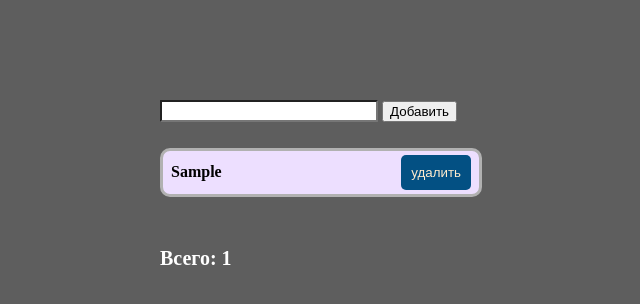
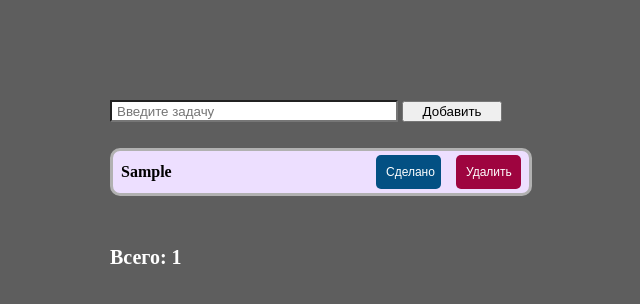
Before and after one commit to emlees-kz/Todo-list, a plain HTML site: page index.html in a window 1280 px wide. Both pictures are taken after typing "Sample" into the empty fields and a click on the button "Добавить". Shown: the whole page, without its empty margins (330-970 px from the left). Drawn offline with Linux system fonts and the light colour scheme.

Commit message:
done button added

```diff
--- a/index.html
+++ b/index.html
@@ -4,12 +4,12 @@
     <meta charset="UTF-8">
     <meta http-equiv="X-UA-Compatible" content="IE=edge">
     <meta name="viewport" content="width=device-width, initial-scale=1.0">
-    <link rel="stylesheet" href="style.css">
+    <link rel="stylesheet" href="./style.css">
     <title>Document</title>
 </head>
 <body>
     <div class="wrap">
-        <input type="text" id="input">
+        <input type="text" id="input" placeholder="Введите задачу">
         <button id="btn">Добавить</button>
         <ul id="result"></ul>
         <div class="total">
--- a/script.js
+++ b/script.js
@@ -4,40 +4,45 @@ const result = document.querySelector('#result')
 const total = document.querySelector('#total')
 let i = 0
 
-// add event
-
 btn.addEventListener('click', (e) => {
-    // console.log(input.value);
-    // result.innerHTML += `<li>${input.value}</li>`
-    if (input.value === '') return
+    if(input.value === '') return
     createDeleteElements(input.value)
     input.value = ''
 })
 
- // create and delete todo
 function createDeleteElements(value) {
     i++
-    const btn = document.createElement('button')
+
+    const btnStrike = document.createElement('button')
+    const btnDell = document.createElement('button')
     const li = document.createElement('li')
 
     li.className = 'li'
     li.textContent = value
 
-    btn.className = 'btn'
-    btn.textContent = 'удалить'
-    li.appendChild(btn)
+    btnStrike.className = 'btn'
+    btnStrike.textContent = 'Сделано'
+    li.appendChild(btnStrike)
+
+    btnDell.className = 'btn btnDell'
+    btnDell.textContent = 'Удалить'
+    li.appendChild(btnDell)
+
+
+    // toggle class active
+    btnStrike.addEventListener('click', (e) => {
+        li.classList.toggle('li-active')
+    })
 
     // remove todo
-    btn.addEventListener('click', (e) => {
+    btnDell.addEventListener('click', (e) => {
         i--
         total.textContent = i
         result.removeChild(li)
-    })
-    // toggle class active
-    li.addEventListener('click', (e) => {
-        li.classList.toggle('li-active')
+
     })
 
     total.textContent = i
+
     result.appendChild(li)
 }
--- a/style.css
+++ b/style.css
@@ -5,7 +5,7 @@ body {
     padding-top: 100px;
 }
 .wrap {
-    width: 300px;
+    width: 400px;
     margin: auto;
 }
 #input {
@@ -34,13 +34,26 @@ ul {
 .btn {
     background-color: rgb(3, 80, 131);
     border: none;
-    color: blanchedalmond;
+    color: rgb(255, 255, 255);
     margin-left: 15px;
     padding: 10px;
     cursor: pointer;
     position: relative;
     z-index: 10;
     border-radius: 5px;
+    font-size: 12px;
+}
+.btnDell {
+    background-color: rgb(158, 4, 63);
+    border: none;
+    color: rgb(255, 255, 255);
+    margin-left: 15px;
+    padding: 10px;
+    cursor: pointer;
+    position: relative;
+    z-index: 10;
+    border-radius: 5px;
+    font-size: 12px;
 }
 .li {
     padding: 4px 8px;
@@ -48,8 +61,8 @@ ul {
     border: 3px solid rgb(177, 177, 177);
     margin: 10px 0;
     border-radius: 10px;
-    display: flex;
-    justify-content: space-between;
+    display: grid;
+    grid-template-columns: 60% 20% 20%;
     align-items: center;
     position: relative;
     z-index: 5;
@@ -63,7 +76,5 @@ ul {
     opacity: .3;
 }
 .li-active .btn {
-    color: #555;
-    text-decoration: line-through;
-    background-color: rgb(0, 0, 0);
+    color: rgb(114, 114, 114);
 }
```
